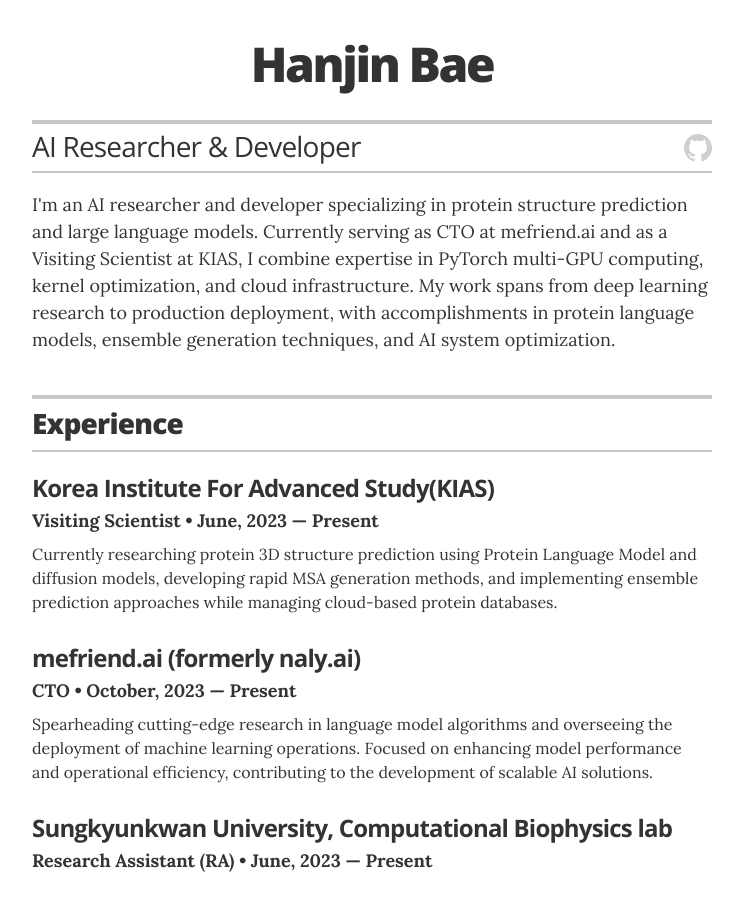
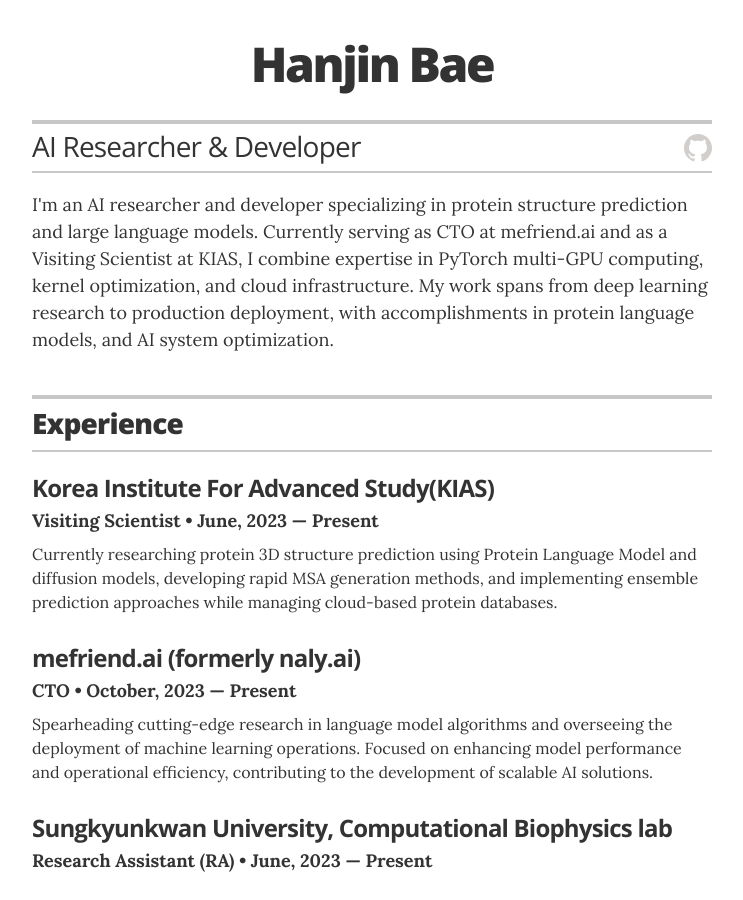
Before and after one commit to delibae/delibae.github.io, a Jekyll site: the page built from index.html, in a window 1280 px wide and 900 px high. Shown: the whole window, without its empty margins (268-1011 px from the left). Built offline with Jekyll 4.4.1, drawn with Linux system fonts in a browser that asks for light colours.

Commit message:
♻️ Chore: chore fix

```diff
--- a/_config.yml
+++ b/_config.yml
@@ -23,7 +23,7 @@
 # resume_header_contact_info:     "742 Evergreen Terrace, Springfield • 555-7334 • lisasimpson@youremailaddress.com"
 display_header_contact_info: "false"
 
-resume_header_intro: "<p>I'm an AI researcher and developer specializing in protein structure prediction and large language models. Currently serving as CTO at mefriend.ai and as a Visiting Scientist at KIAS, I combine expertise in PyTorch multi-GPU computing, kernel optimization, and cloud infrastructure. My work spans from deep learning research to production deployment, with accomplishments in protein language models, ensemble generation techniques, and AI system optimization.</p>"
+resume_header_intro: "<p>I'm an AI researcher and developer specializing in protein structure prediction and large language models. Currently serving as CTO at mefriend.ai and as a Visiting Scientist at KIAS, I combine expertise in PyTorch multi-GPU computing, kernel optimization, and cloud infrastructure. My work spans from deep learning research to production deployment, with accomplishments in protein language models, and AI system optimization.</p>"
 
 # use "yes" to display the email contact button,
 # "no" to display an "I'm not looking for work" message,
```
